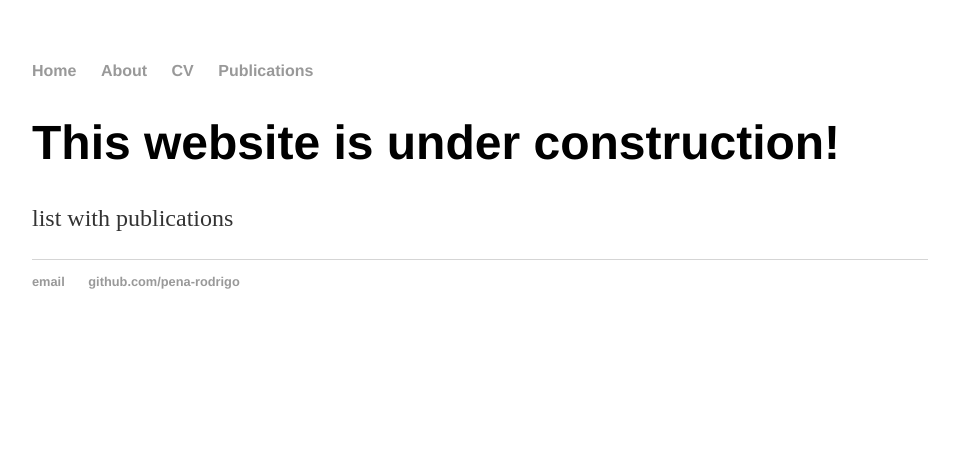
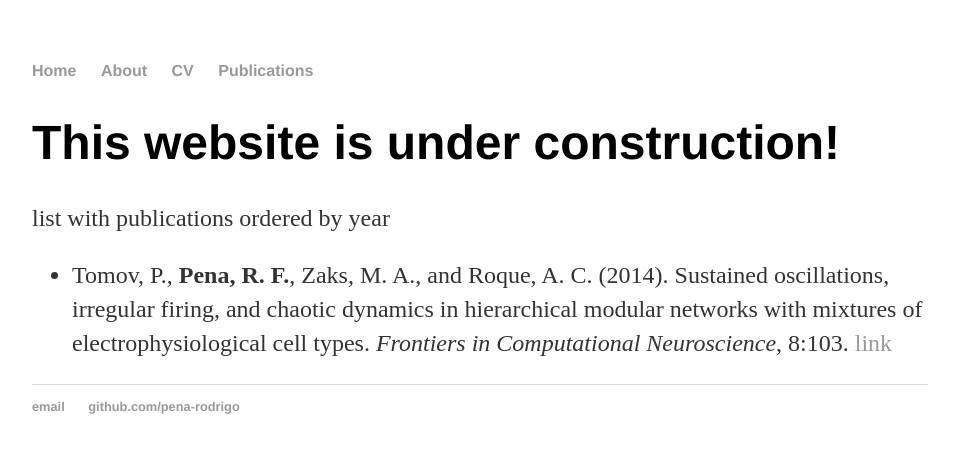
Before and after one commit to pena-rodrigo/oldwebsite, a Jekyll site: the page built from publications/index.html, in a window 1280 px wide. Shown: the top 453 px of the page, without its empty margins (160-1119 px from the left). Built offline with Jekyll 4.4.1, drawn with Linux system fonts in a browser that asks for light colours.

Commit message:
publications list begin

```diff
--- a/publications/index.html
+++ b/publications/index.html
@@ -4,5 +4,11 @@ title: Rodrigo Pena
 ---
 <div class="blurb">
         		<h1>This website is under construction!</h1>
-				<p>list with publications</p>
+				<p>list with publications ordered by year</p>
+				<ul>
+					<li> Tomov, P., <b>Pena, R. F.</b>, Zaks, M. A., and Roque, A. C. (2014).
+						Sustained oscillations, irregular firing, and chaotic dynamics in hierarchical modular networks with mixtures of electrophysiological cell types.
+						<i>Frontiers in Computational Neuroscience</i>, 8:103.
+						<a href="http://doi.org/10.3389/fncom.2014.00103">link</a>
+				  </ul>
     		</div><!-- /.blurb -->
```
